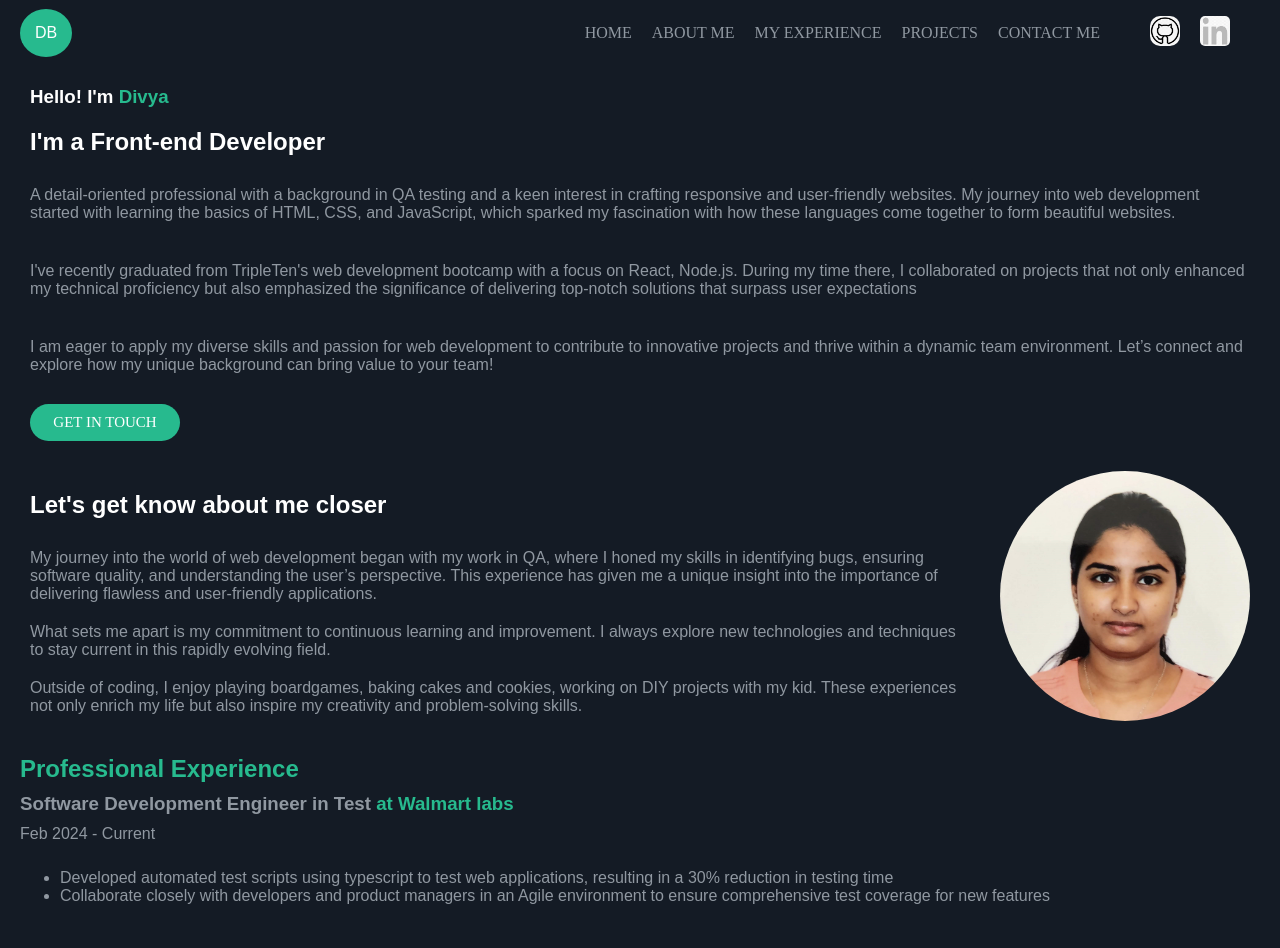
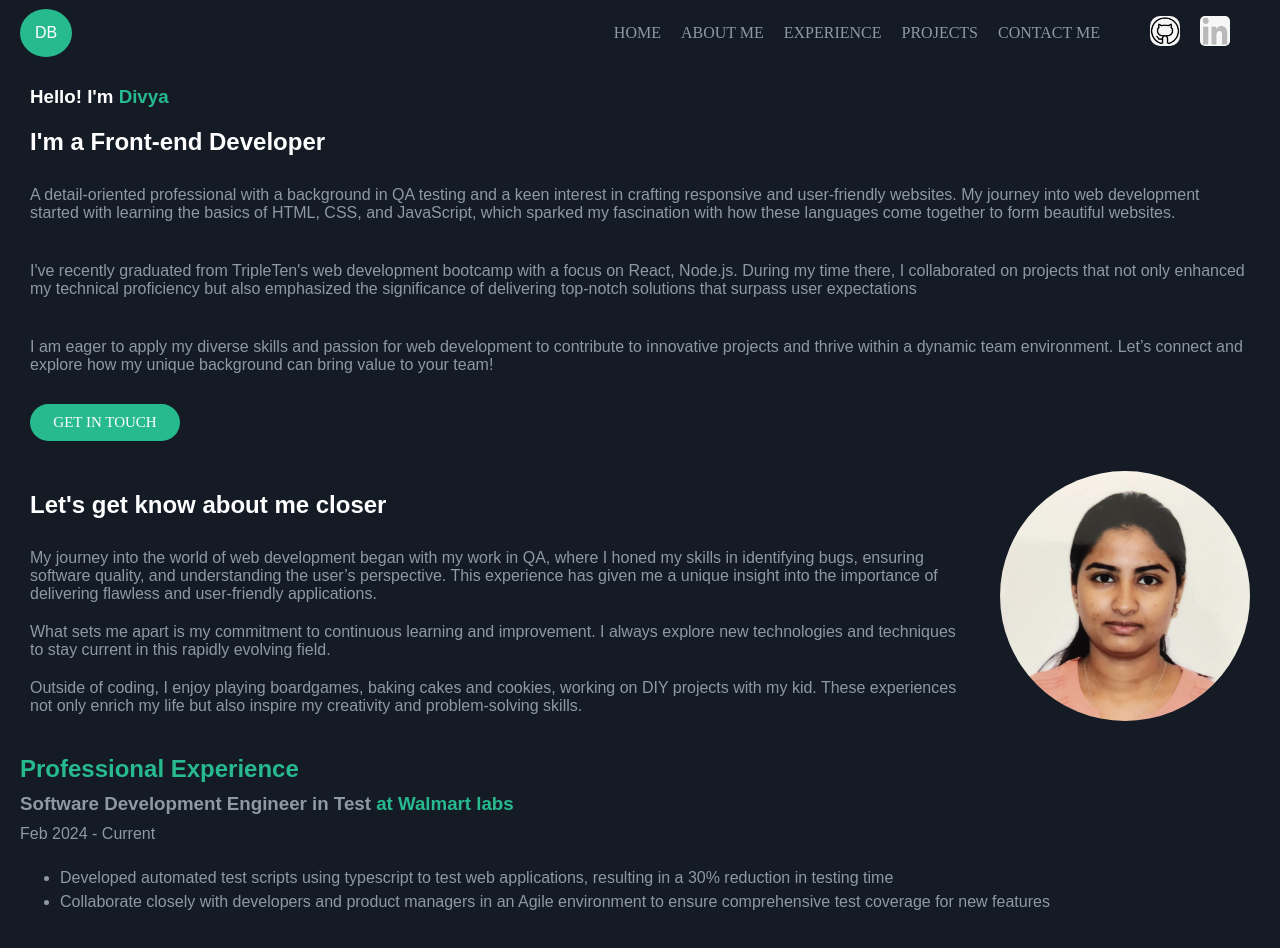
Before and after one commit to divyaaa1812/Portfolio, a React (Create React App) app: page / in a window 1280 px wide. Shown: the top 948 px of the page. Built offline with nearby package versions, Linux system fonts and the light colour scheme.

Commit message:
added bullet points for experience

```diff
--- a/src/components/Carousel/Carousel.css
+++ b/src/components/Carousel/Carousel.css
@@ -66,3 +66,7 @@ p {
 h3 {
   margin: 0;
 }
+
+.bulletpoint {
+  padding-bottom: 6px;
+}
--- a/src/components/Carousel/Carousel.js
+++ b/src/components/Carousel/Carousel.js
@@ -33,7 +33,9 @@ const Carousel = ({ items }) => {
                 <p>{item.period}</p>
                 <ul>
                   {item.description.map((point, index) => (
-                    <li key={index}>{point}</li>
+                    <li className="bulletpoint" key={index}>
+                      {point}
+                    </li>
                   ))}
                 </ul>
                 {/* <p className="description">{item.description}</p> */}
--- a/src/components/landing/Navbar.js
+++ b/src/components/landing/Navbar.js
@@ -20,7 +20,7 @@ function Navbar() {
         </li>
         <li>
           <a className="nav__link" href="#experience-section">
-            MY EXPERIENCE
+            EXPERIENCE
           </a>
         </li>
         <li>
```
